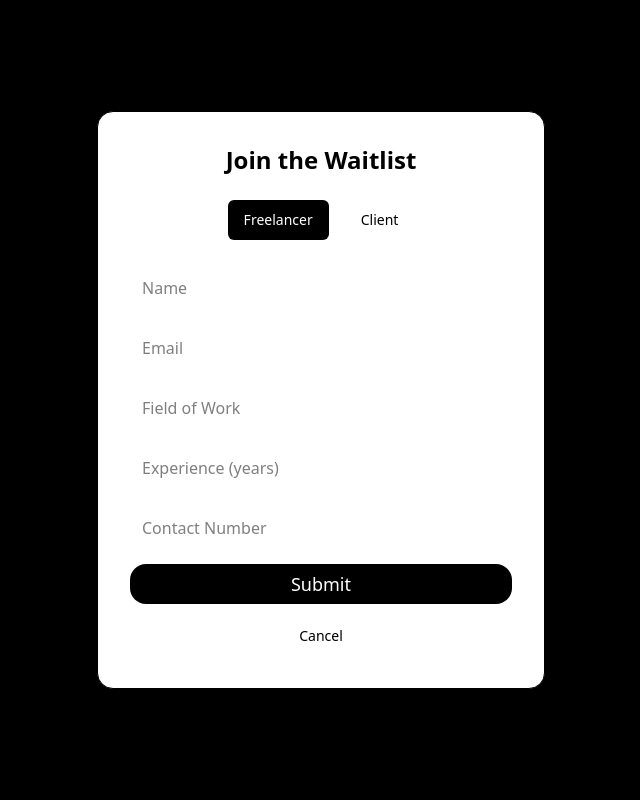
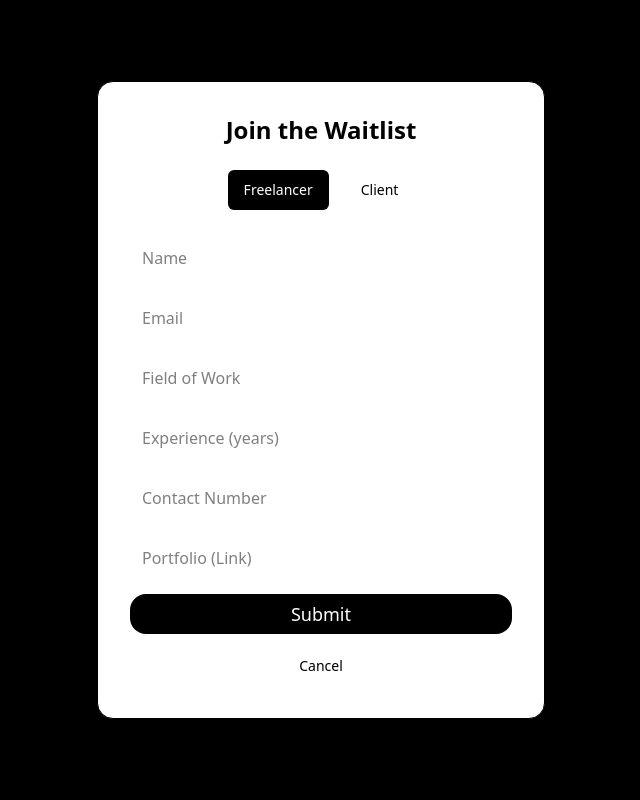
Before and after one commit to garvitsingh006/workbridg, a React (Vite) app: page / in a window 1280 px wide. Both pictures are taken after a click on the button "Join the Waitlist". Shown: the top 800 px of the page, without its empty margins (319-959 px from the left). Built offline with nearby package versions, Linux system fonts and the light colour scheme.

Commit message:
Added Portfolio (Link) input field

```diff
--- a/api/register.js
+++ b/api/register.js
@@ -32,12 +32,12 @@ export default async function handler (req, res) {
     let sheetName;
 
     if (formType === "freelancer") {
-      const { name, email, field, experience, phone } = data;
-      values = [[name, email, field, experience, phone, new Date().toISOString()]];
+      const { name, email, field, experience, phone, portfolio } = data;
+      values = [[name, email, field, experience, phone, portfolio, new Date().toISOString()]];
       sheetName = "Freelancers";
     } else if (formType === "client") {
-      const { name, email, company, years, phone } = data;
-      values = [[name, email, company, years, phone, new Date().toISOString()]];
+      const { name, email, company, years, phone, portfolio } = data;
+      values = [[name, email, company, years, phone, portfolio, new Date().toISOString()]];
       sheetName = "Clients";
     } else {
       return res.status(400).json({ error: "Invalid formType" });
@@ -45,7 +45,7 @@ export default async function handler (req, res) {
 
     await sheets.spreadsheets.values.append({
       spreadsheetId: SPREADSHEET_ID,
-      range: `${sheetName}!A:E`,
+      range: `${sheetName}!A:G`,
       valueInputOption: "RAW",
       requestBody: { values },
     });
--- a/src/components/ComingSoonPage.tsx
+++ b/src/components/ComingSoonPage.tsx
@@ -13,6 +13,7 @@ export default function ComingSoonPage() {
     field: "",
     experience: "",
     phone: "",
+    portfolio: "",
   });
 
     const [clientData, setClientData] = useState({
@@ -21,6 +22,7 @@ export default function ComingSoonPage() {
     company: "",
     years: "",
     phone: "",
+    portfolio: "",
   });
 
   const handleChange = (type:any, field:any, value:any) => {
@@ -51,9 +53,9 @@ export default function ComingSoonPage() {
             if (res.ok) {
                 toast.success("Form submitted!");
                 if (formType === "freelancer") {
-                    setFreelancerData({ name: "", email: "", field: "", experience: "", phone: "" });
+                    setFreelancerData({ name: "", email: "", field: "", experience: "", phone: "", portfolio: "" });
                 } else {
-                    setClientData({ name: "", email: "", company: "", years: "", phone: "" });
+                    setClientData({ name: "", email: "", company: "", years: "", phone: "", portfolio: "" });
                 }
             } else {
                 toast.error(result.error || "Something went wrong");
@@ -248,6 +250,14 @@ export default function ComingSoonPage() {
                     <input type="text" placeholder="Field of Work" className="border-none rounded-xl p-3" value={freelancerData.field} onChange={(e) => handleChange("freelancer", "field", e.target.value)} required />
                     <input type="text" placeholder="Experience (years)" className="border-none rounded-xl p-3" value={freelancerData.experience} onChange={(e) => handleChange("freelancer", "experience", e.target.value)} required />
                     <input type="text" placeholder="Contact Number" className="border-none rounded-xl p-3" value={freelancerData.phone} onChange={(e) => handleChange("freelancer", "phone", e.target.value)} required />
+                    {/* Portfolio field added */}
+                    <input
+                        type="url"
+                        placeholder="Portfolio (Link)"
+                        className="border-none rounded-xl p-3"
+                        value={freelancerData.portfolio}
+                        onChange={(e) => handleChange("freelancer", "portfolio", e.target.value)}
+                    />
                     <Button type="submit" variant="black" className="w-full rounded-2xl py-3 text-lg cursor-pointer">Submit</Button>
                   </form>
                 ) : (
@@ -257,6 +267,13 @@ export default function ComingSoonPage() {
                     <input type="text" placeholder="Company Name" className="border-none rounded-xl p-3" value={clientData.company} onChange={(e) => handleChange("client", "company", e.target.value)} required />
                     <input type="text" placeholder="Years in Business" className="border-none rounded-xl p-3" value={clientData.years} onChange={(e) => handleChange("client", "years", e.target.value)} required />
                     <input type="text" placeholder="Contact Number" className="border-none rounded-xl p-3" value={clientData.phone} onChange={(e) => handleChange("client", "phone", e.target.value)} required />
+                    <input
+                        type="url"
+                        placeholder="Portfolio (Link)"
+                        className="border-none rounded-xl p-3"
+                        value={clientData.portfolio}
+                        onChange={(e) => handleChange("client", "portfolio", e.target.value)}
+                    />
                     <Button type="submit"  variant='black' className="w-full rounded-2xl py-3 text-lg cursor-pointer">Submit</Button>
                   </form>
                 )}
```
